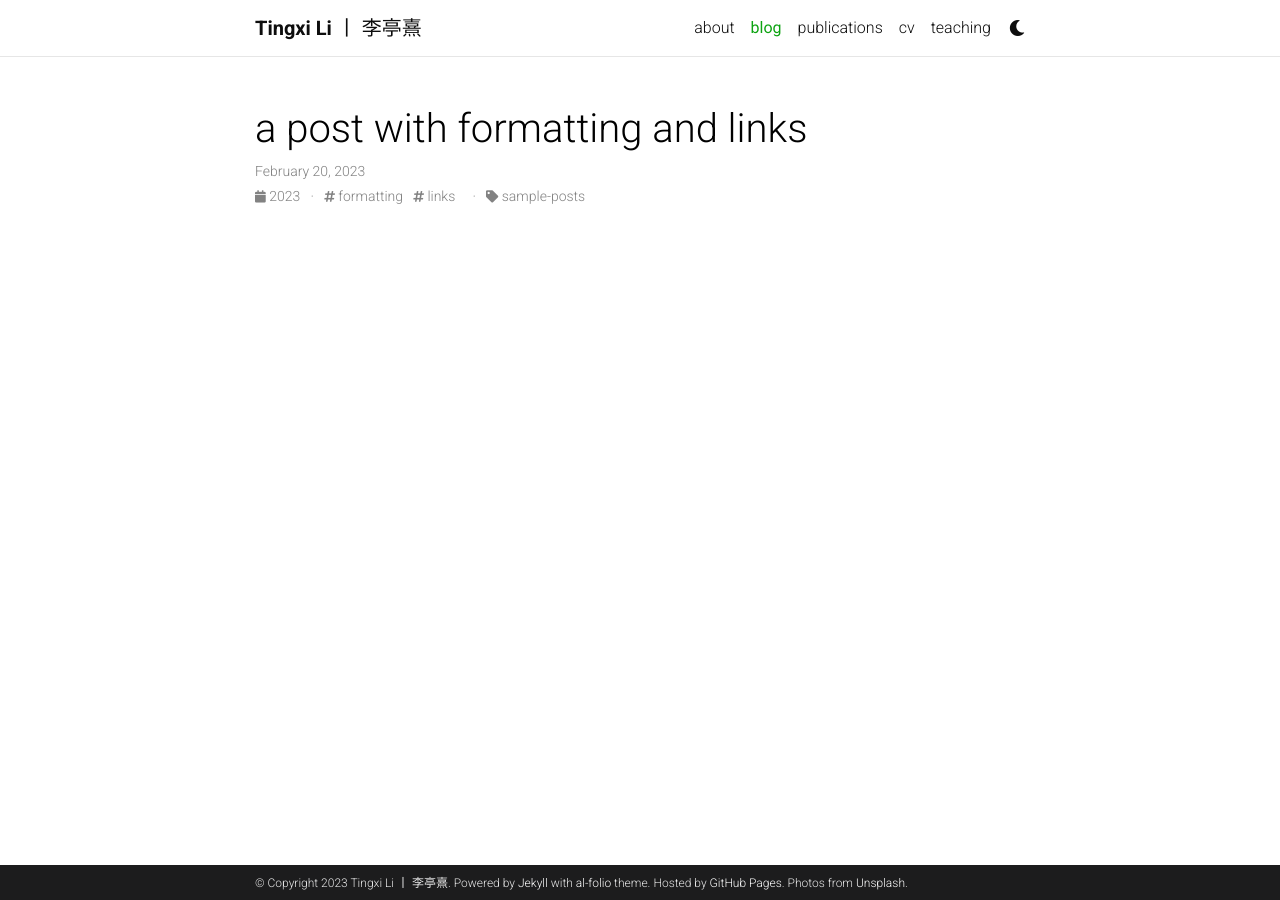
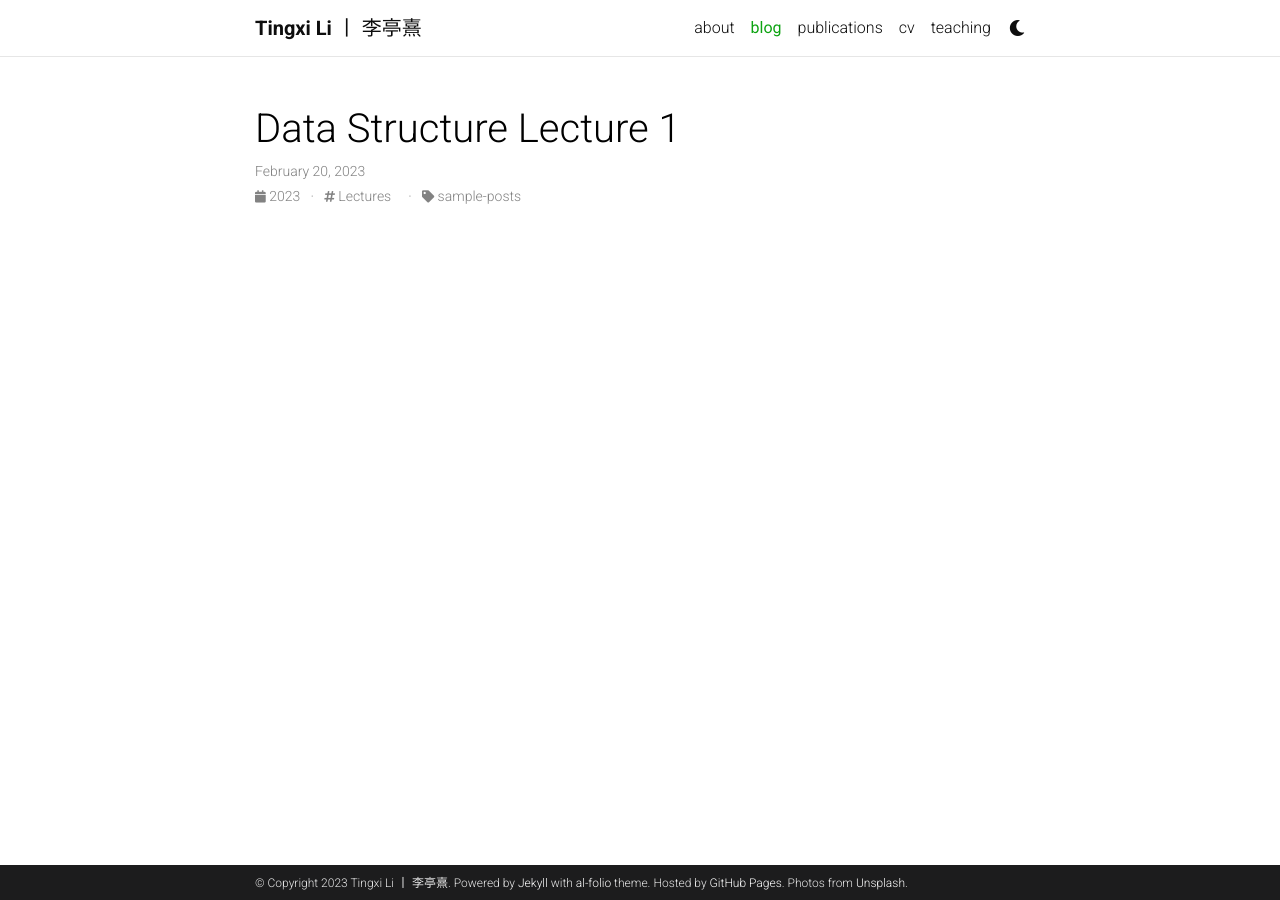
Before and after one commit to tinzzyli/tinzzyli.github.io, a Jekyll site: the page built from _posts/2023-02-27-data-structure.md, in a window 1280 px wide. Built offline with Jekyll 4.4.1, drawn with Linux system fonts in a browser that asks for light colours; comment, search, counter and statistics services are not loaded; a style sheet for code colours, icons or effects is not loaded.

Commit message:
Update 2023-02-27-data-structure.md

```diff
--- a/_posts/2023-02-27-data-structure.md
+++ b/_posts/2023-02-27-data-structure.md
@@ -1,8 +1,8 @@
 ---
 layout: post
-title:  a post with formatting and links
+title:  Data Structure Lecture 1
 date:   2023-02-20 12:00:00
-description: march & april, looking forward to summer
-tags: formatting links
+description:
+tags: Lectures
 categories: sample-posts
 ---
```
